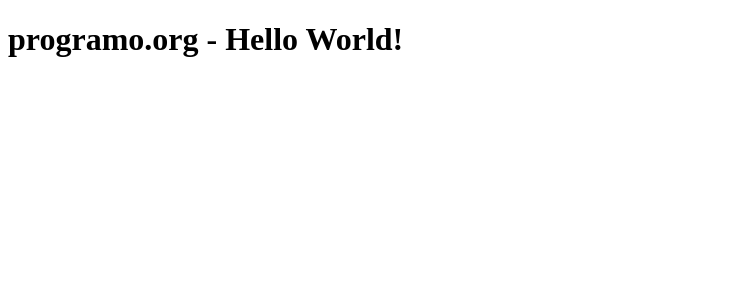
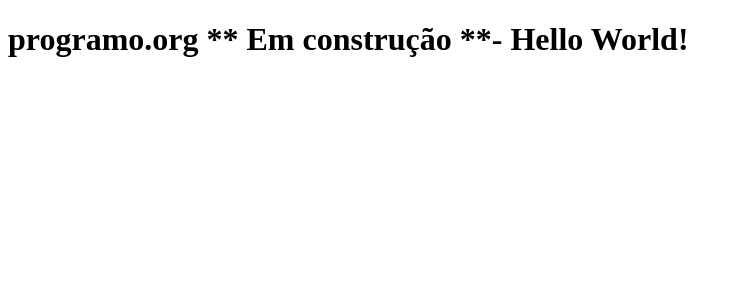
Before and after one commit to ricardolaurito/programo.org, a Next.js app: page / in a window 1280 px wide. Shown: the top 300 px of the page, without its empty margins (0-741 px from the left). Built offline with nearby package versions, Linux system fonts and the light colour scheme.

Commit message:
Alterado `**Em Construção**

```diff
--- a/pages/index.js
+++ b/pages/index.js
@@ -1,5 +1,5 @@
 function Home() {
-  return <h1> programo.org - Hello World! </h1>;
+  return <h1> programo.org ** Em construção **- Hello World! </h1>;
 }
 
 export default Home;
```
